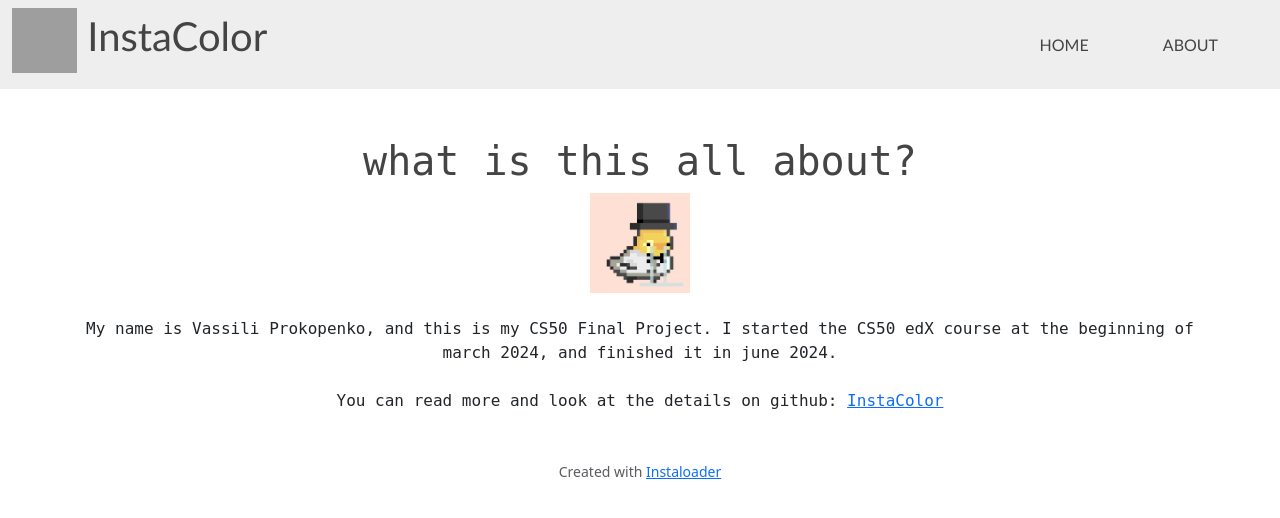
After one commit to VassiliProko/InstaColor, a Flask app: page /about in a window 1280 px wide. The commit adds this page. Shown: the top 518 px of the page. Run offline with Flask 3, Linux system fonts and the light colour scheme; parts of the project's set-up code (start-up, migrations or seed data) failed here and were passed over; grey boxes are pictures that could not be loaded.

Commit message:
added about page

```diff
--- a/app.py
+++ b/app.py
@@ -202,3 +202,7 @@ def load_images_from_directory(directory):
             if image is not None:
                 images.append(image)
     return images, pfp_path
+
+@app.route('/about')
+def about():
+    return render_template("about.html")
--- /dev/null
+++ b/templates/about.html
@@ -0,0 +1,15 @@
+{% extends "layout.html" %}
+
+{% block title %}
+    About
+{% endblock %}
+
+{% block main %}
+
+<h1>what is this all about?</h1>
+<img src="/static/duckpfp.jpg" width="100px" height="100px"><br><br>
+<div>My name is Vassili Prokopenko, and this is my CS50 Final Project. I started the CS50 edX course at the beginning of march 2024, and finished it in june 2024.</div>
+<br>
+<div>You can read more and look at the details on github: <a href="https://github.com/VassiliProko/InstaColor">InstaColor</a></div>
+
+{% endblock %}
--- a/templates/layout.html
+++ b/templates/layout.html
@@ -25,7 +25,7 @@
                 <nav>
                     <ul>
                         <li><a href="/">Home</a></li>
-                        <li><a href="#">About</a></li>
+                        <li><a href="/about">About</a></li>
                     </ul>
                 </nav>
             </div>
```
Also changed, not shown: static/duckpfp.jpg (added).
